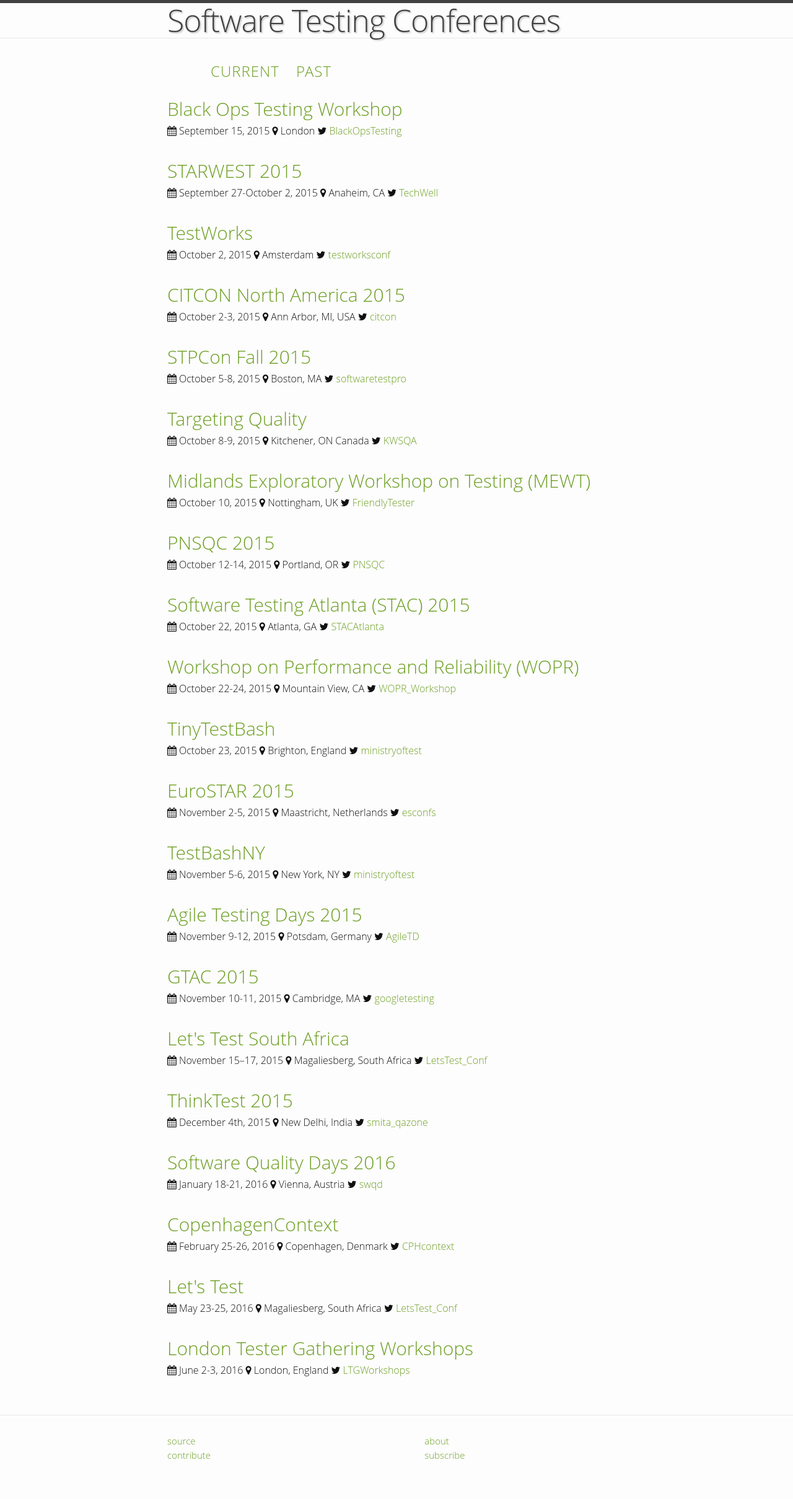
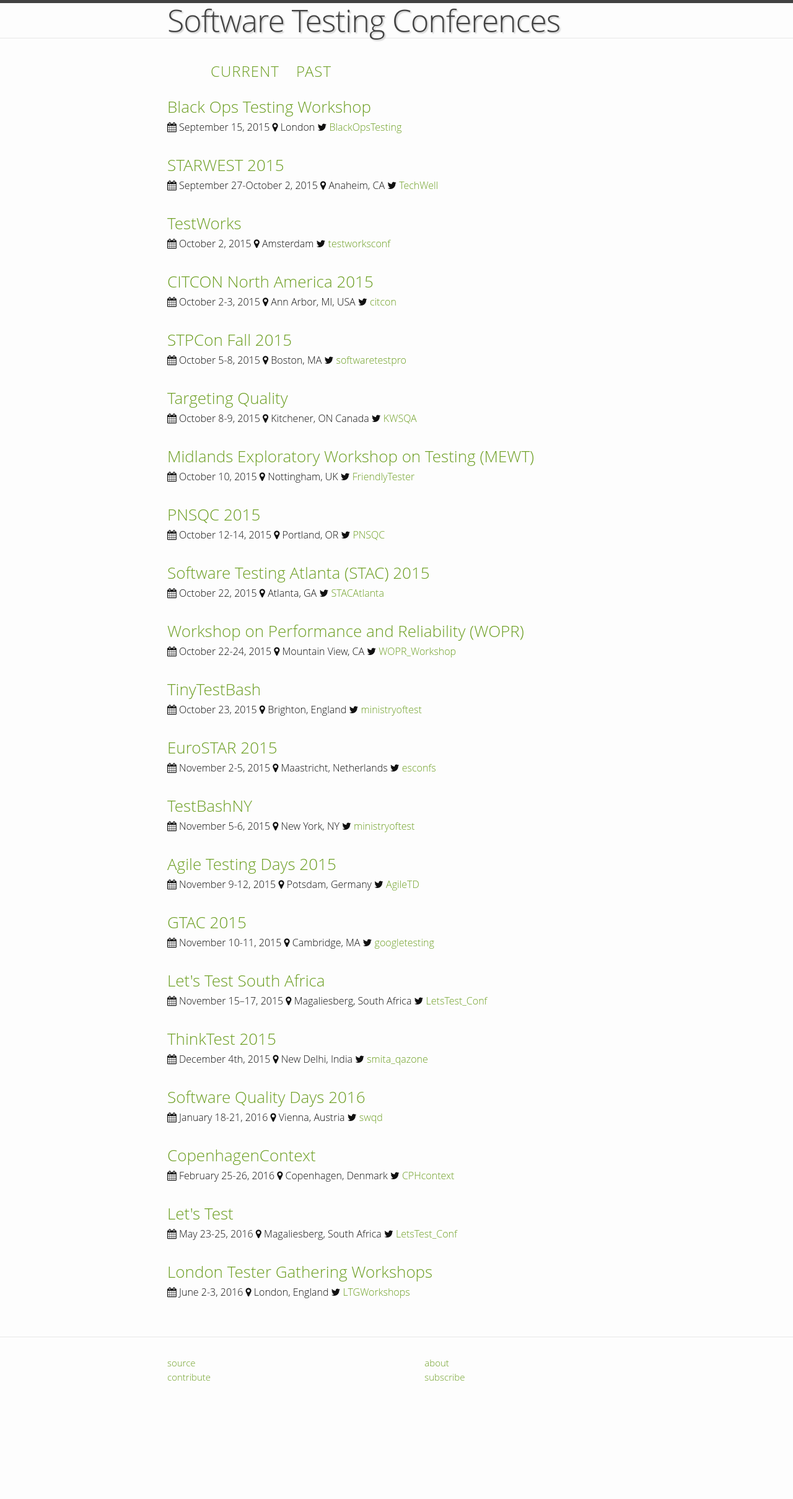
Before and after one commit to TestingConferences/testingconferences.github.io, a Jekyll site: the page built from index.html, in a window 1280 px wide. Shown: the whole page at 62% size. Built offline with Jekyll 4.4.1, drawn with Linux system fonts in a browser that asks for light colours; after the commit the page ends 2293 px from its top, so only the background shows below that.

Commit message:
resized titles

```diff
--- a/_sass/_base.scss
+++ b/_sass/_base.scss
@@ -100,6 +100,7 @@
         color: $text-color;
         //text-decoration: underline;
     }
+
 }
 
 
--- a/_sass/_layout.scss
+++ b/_sass/_layout.scss
@@ -95,6 +95,9 @@
     letter-spacing: 1px;
     word-spacing: 20px;
 
+    &:active {
+        text-decoration: underline;
+    }
 }
 
 
@@ -188,7 +191,7 @@
     }
 
     h2 {
-      font-size: 30px;
+      font-size: 26px;
       margin-bottom: 1px;
     }
 }
```
